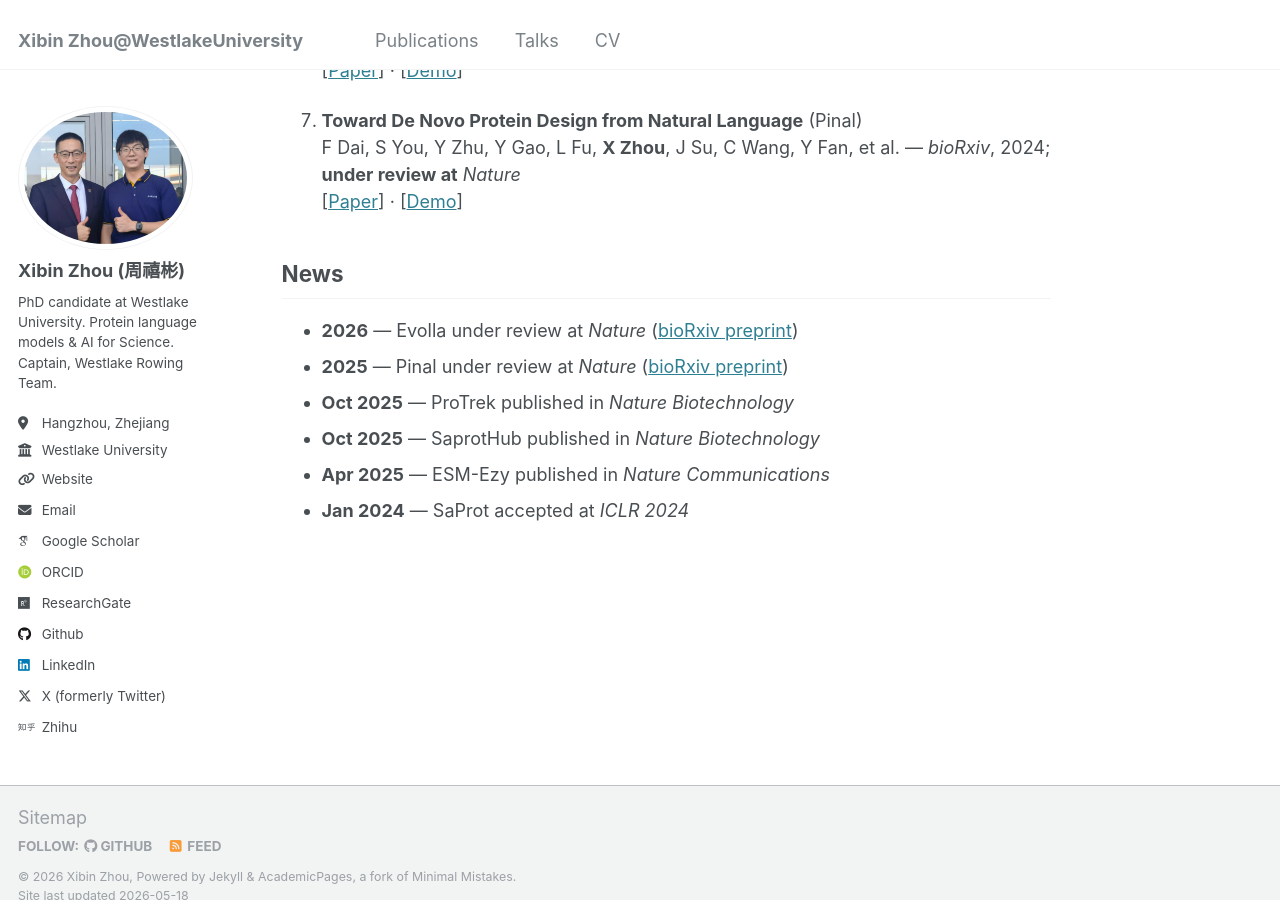
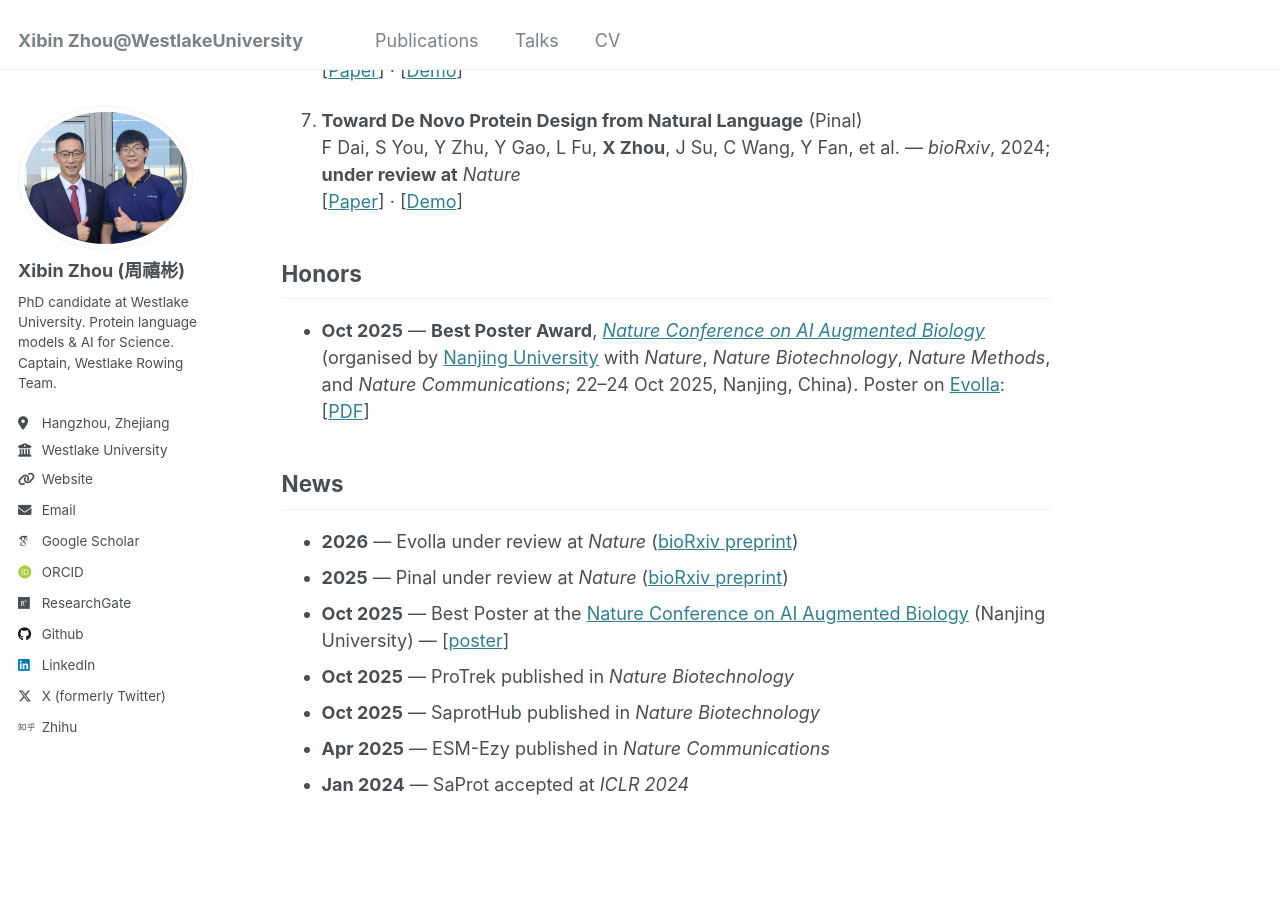
Before and after one commit to zhoubay/zhoubay.github.io, a Jekyll site: the page built from _pages/main.md, in a window 1280 px wide and 900 px high, scrolled down 1614 px. Built offline with Jekyll 4.4.1, drawn with Linux system fonts in a browser that asks for light colours; some web fonts are replaced.

Commit message:
Add awards and honors section to CV and main pages; include Best Poster Award details for Evolla at the Nature Conference on AI Augmented Biology. Remove outdated publication and slide files.

```diff
--- a/_pages/main.md
+++ b/_pages/main.md
@@ -50,10 +50,15 @@ I develop large-scale models and open platforms that bridge protein **sequence**
    F Dai, S You, Y Zhu, Y Gao, L Fu, **X Zhou**, J Su, C Wang, Y Fan, et al. — *bioRxiv*, 2024; **under review at** *Nature*
    [[Paper](https://doi.org/10.1101/2024.08.01.606258)] · [[Demo](http://www.denovo-pinal.com)]
 
+## Honors
+
+- **Oct 2025** — **Best Poster Award**, [*Nature Conference on AI Augmented Biology*](https://natureconferences.streamgo.live/ai-augmented-biology/register) (organised by [Nanjing University](https://www.nju.edu.cn/) with *Nature*, *Nature Biotechnology*, *Nature Methods*, and *Nature Communications*; 22–24 Oct 2025, Nanjing, China). Poster on [Evolla](/publication/Evolla): [[PDF](/files/Evolla_poster_2025.pdf)]
+
 ## News
 
 - **2026** — Evolla under review at *Nature* ([bioRxiv preprint](https://doi.org/10.1101/2025.01.05.630192))
 - **2025** — Pinal under review at *Nature* ([bioRxiv preprint](https://doi.org/10.1101/2024.08.01.606258))
+- **Oct 2025** — Best Poster at the [Nature Conference on AI Augmented Biology](https://natureconferences.streamgo.live/ai-augmented-biology/register) (Nanjing University) — [[poster](/files/Evolla_poster_2025.pdf)]
 - **Oct 2025** — ProTrek published in *Nature Biotechnology*
 - **Oct 2025** — SaprotHub published in *Nature Biotechnology*
 - **Apr 2025** — ESM-Ezy published in *Nature Communications*
```
Also changed, not shown: _pages/cv.md (+4 -0 lines), _publications/2025-01-05-Evola.md (+1 -1 lines), 7 other files.
